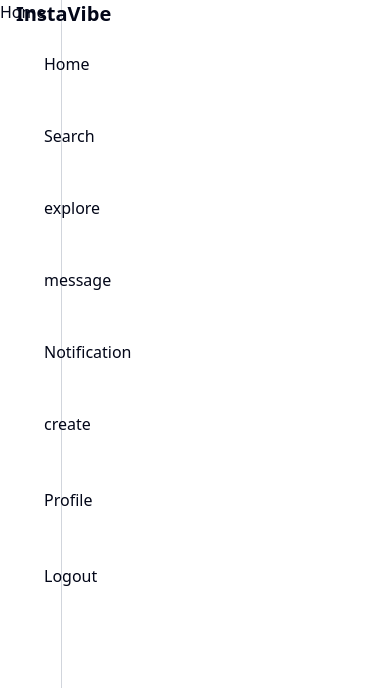
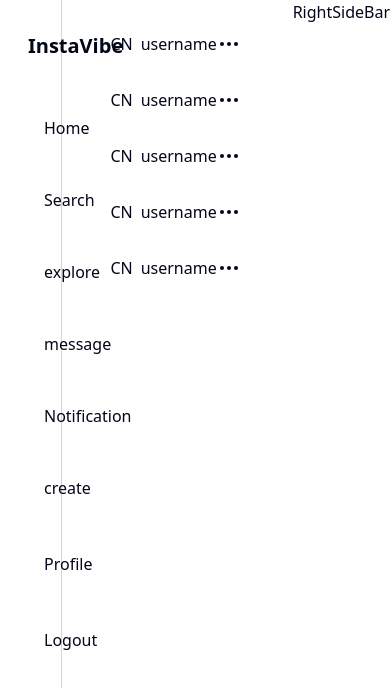
Before and after one commit to Vika1402/InstaVibe-Social-Media-Platform-for-Sharing-Moments-and-Connecting-People, a React (Vite) app in the folder frontend/: page / in a window 390 px wide. Shown: the top 688 px of the page. Built offline with nearby package versions, Linux system fonts and the light colour scheme; grey boxes are pictures that could not be loaded.

Commit message:
add RightSideBar and Posts components; integrate Feed into Home component; enhance LeftsideBar styling; implement Dialog component for post interactions usefull for lur and click

```diff
--- a/frontend/package.json
+++ b/frontend/package.json
@@ -11,6 +11,7 @@
   },
   "dependencies": {
     "@radix-ui/react-avatar": "^1.1.3",
+    "@radix-ui/react-dialog": "^1.1.6",
     "@radix-ui/react-label": "^2.1.2",
     "@radix-ui/react-slot": "^1.1.2",
     "@tailwindcss/vite": "^4.0.9",
--- a/frontend/src/components/ui/Feed.jsx
+++ b/frontend/src/components/ui/Feed.jsx
@@ -1,7 +1,12 @@
 import React from "react";
+import Posts from "./Posts";
 
 function Feed() {
-  return <div>Feed</div>;
+  return (
+    <div className="flex-1 flex flex-col items-center pl-[20%]">
+      <Posts />
+    </div>
+  );
 }
 
 export default Feed;
--- a/frontend/src/components/ui/Home.jsx
+++ b/frontend/src/components/ui/Home.jsx
@@ -1,7 +1,18 @@
 import React from "react";
+import Feed from "./Feed";
+import { Outlet } from "react-router-dom";
+import RightSideBar from "./RightSideBar";
 
 function Home() {
-  return <div>Home</div>;
+  return (
+    <div className="flex">
+      <div className="flex-grow">
+        <Feed />
+        <Outlet />
+      </div>
+      <RightSideBar />
+    </div>
+  );
 }
 
 export default Home;
--- a/frontend/src/components/ui/LeftsideBar.jsx
+++ b/frontend/src/components/ui/LeftsideBar.jsx
@@ -41,7 +41,7 @@
     icon: (
       <Avatar>
         <AvatarImage
-          className="w-8 h-8"
+          className="w-8 h-8 rounded-full"
           src="https://media.istockphoto.com/id/1681388313/vector/cute-baby-panda-cartoon-on-white-background.jpg?s=1024x1024&w=is&k=20&c=Q7snaeFxLlgaiTHdobMD1gPnEgQtGst4Kflf7iiW1XU="
         />
         <AvatarFallback>CN</AvatarFallback>
@@ -75,7 +75,7 @@
   return (
     <div className="fixed top-0 left-0 px-4 z-10 border-r border-gray-300 w-[16%] h-screen">
       <div className="flex flex-col ">
-        <h1 className="text-xl font-bold">InstaVibe</h1>
+        <h1 className="text-xl font-bold my-8 pl-3">InstaVibe</h1>
         {sidebarItem.map((item, index) => {
           return (
             <div
--- /dev/null
+++ b/frontend/src/components/ui/Posts.jsx
@@ -0,0 +1,14 @@
+import React from "react";
+import Post from "./Post";
+
+function Posts() {
+  return (
+    <div>
+      {[1, 2, 3, 4, 5].map((item, index) => (
+        <Post key={index} />
+      ))}
+    </div>
+  );
+}
+
+export default Posts;
--- /dev/null
+++ b/frontend/src/components/ui/RightSideBar.jsx
@@ -0,0 +1,7 @@
+import React from "react";
+
+function RightSideBar() {
+  return <div>RightSideBar</div>;
+}
+
+export default RightSideBar;
--- /dev/null
+++ b/frontend/src/components/ui/dialog.jsx
@@ -0,0 +1,131 @@
+import * as React from "react"
+import * as DialogPrimitive from "@radix-ui/react-dialog"
+import { XIcon } from "lucide-react"
+
+import { cn } from "@/lib/utils"
+
+function Dialog({
+  ...props
+}) {
+  return <DialogPrimitive.Root data-slot="dialog" {...props} />;
+}
+
+function DialogTrigger({
+  ...props
+}) {
+  return <DialogPrimitive.Trigger data-slot="dialog-trigger" {...props} />;
+}
+
+function DialogPortal({
+  ...props
+}) {
+  return <DialogPrimitive.Portal data-slot="dialog-portal" {...props} />;
+}
+
+function DialogClose({
+  ...props
+}) {
+  return <DialogPrimitive.Close data-slot="dialog-close" {...props} />;
+}
+
+function DialogOverlay({
+  className,
+  ...props
+}) {
+  return (
+    <DialogPrimitive.Overlay
+      data-slot="dialog-overlay"
+      className={cn(
+        "data-[state=open]:animate-in data-[state=closed]:animate-out data-[state=closed]:fade-out-0 data-[state=open]:fade-in-0 fixed inset-0 z-50 bg-black/80",
+        className
+      )}
+      {...props} />
+  );
+}
+
+function DialogContent({
+  className,
+  children,
+  ...props
+}) {
+  return (
+    <DialogPortal data-slot="dialog-portal">
+      <DialogOverlay />
+      <DialogPrimitive.Content
+        data-slot="dialog-content"
+        className={cn(
+          "bg-background data-[state=open]:animate-in data-[state=closed]:animate-out data-[state=closed]:fade-out-0 data-[state=open]:fade-in-0 data-[state=closed]:zoom-out-95 data-[state=open]:zoom-in-95 fixed top-[50%] left-[50%] z-50 grid w-full max-w-[calc(100%-2rem)] translate-x-[-50%] translate-y-[-50%] gap-4 rounded-lg border p-6 shadow-lg duration-200 sm:max-w-lg",
+          className
+        )}
+        {...props}>
+        {children}
+        <DialogPrimitive.Close
+          className="ring-offset-background focus:ring-ring data-[state=open]:bg-accent data-[state=open]:text-muted-foreground absolute top-4 right-4 rounded-xs opacity-70 transition-opacity hover:opacity-100 focus:ring-2 focus:ring-offset-2 focus:outline-hidden disabled:pointer-events-none [&_svg]:pointer-events-none [&_svg]:shrink-0 [&_svg:not([class*='size-'])]:size-4">
+          <XIcon />
+          <span className="sr-only">Close</span>
+        </DialogPrimitive.Close>
+      </DialogPrimitive.Content>
+    </DialogPortal>
+  );
+}
+
+function DialogHeader({
+  className,
+  ...props
+}) {
+  return (
+    <div
+      data-slot="dialog-header"
+      className={cn("flex flex-col gap-2 text-center sm:text-left", className)}
+      {...props} />
+  );
+}
+
+function DialogFooter({
+  className,
+  ...props
+}) {
+  return (
+    <div
+      data-slot="dialog-footer"
+      className={cn("flex flex-col-reverse gap-2 sm:flex-row sm:justify-end", className)}
+      {...props} />
+  );
+}
+
+function DialogTitle({
+  className,
+  ...props
+}) {
+  return (
+    <DialogPrimitive.Title
+      data-slot="dialog-title"
+      className={cn("text-lg leading-none font-semibold", className)}
+      {...props} />
+  );
+}
+
+function DialogDescription({
+  className,
+  ...props
+}) {
+  return (
+    <DialogPrimitive.Description
+      data-slot="dialog-description"
+      className={cn("text-muted-foreground text-sm", className)}
+      {...props} />
+  );
+}
+
+export {
+  Dialog,
+  DialogClose,
+  DialogContent,
+  DialogDescription,
+  DialogFooter,
+  DialogHeader,
+  DialogOverlay,
+  DialogPortal,
+  DialogTitle,
+  DialogTrigger,
+}
--- /dev/null
+++ b/frontend/src/components/ui/post.jsx
@@ -0,0 +1,37 @@
+import { Avatar, AvatarFallback, AvatarImage } from "@radix-ui/react-avatar";
+
+import { MoreHorizontal } from "lucide-react";
+import React from "react";
+import { Button } from "./button";
+import { Dialog, DialogContent, DialogTrigger } from "./dialog";
+
+function Post() {
+  return (
+    <div className="my-8 w-full max-w-sm mx-auto">
+      <div className="flex items-center justify-between">
+        <div className="flex items-center gap-2">
+          <Avatar>
+            <AvatarImage src="" alt="post_image" className="rounded-full" />
+            <AvatarFallback>CN</AvatarFallback>
+          </Avatar>
+          <h1>username</h1>
+        </div>
+        <Dialog>
+          <DialogTrigger asChild>
+            <MoreHorizontal className=" cursor-pointer" />
+          </DialogTrigger>
+          <DialogContent>
+            <Button
+              variant="ghost"
+              className="cursor-pointer w-fit  text-gray-400 font-normal"
+            >
+              Unfollow
+            </Button>
+          </DialogContent>
+        </Dialog>
+      </div>
+    </div>
+  );
+}
+
+export default Post;
```
Also changed, not shown: 1 other file (tests, documents, lock files or other folders).
